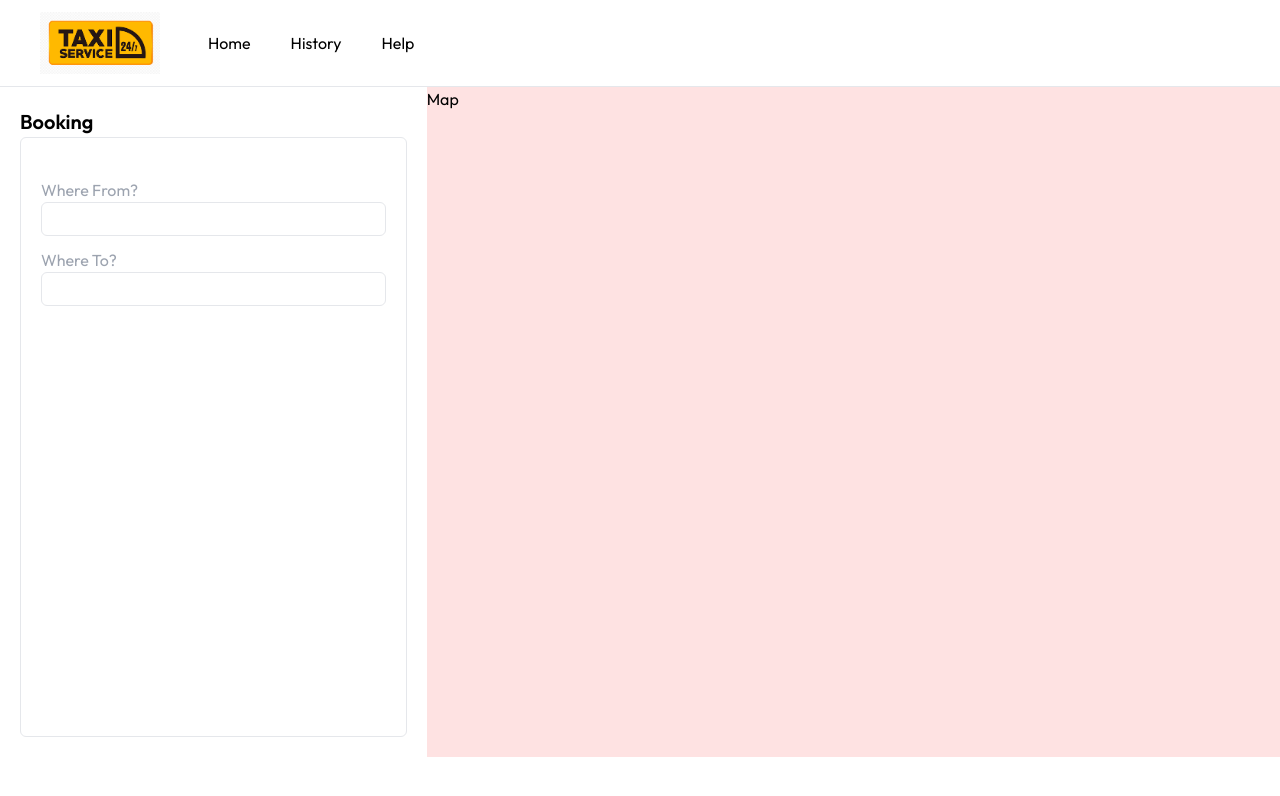
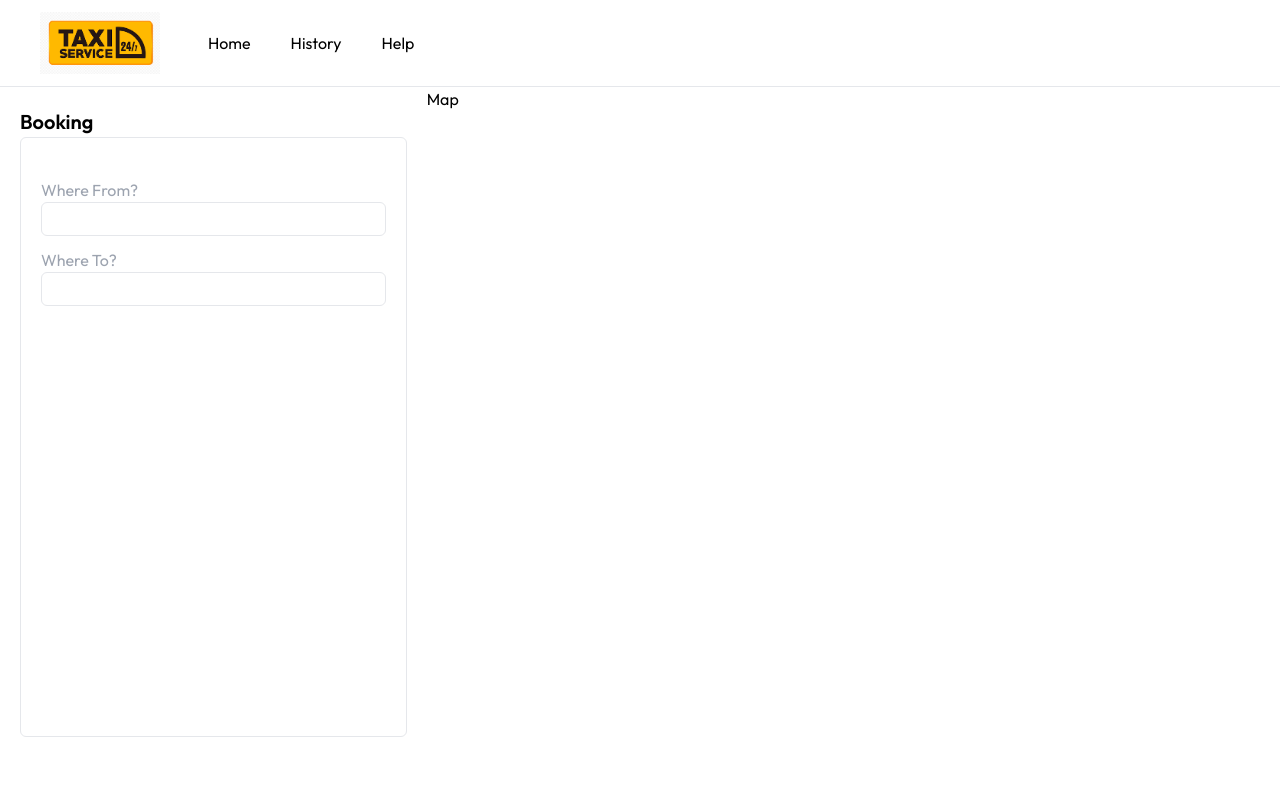
Before and after one commit to Saoa35/taxi-booking, a Next.js app: page / in a window 1280 px wide. Shown: the top 796 px of the page. Built offline with nearby package versions, Linux system fonts and the light colour scheme.

Commit message:
+ created getAddress func.

```diff
--- a/app/page.tsx
+++ b/app/page.tsx
@@ -7,7 +7,7 @@ export default function Home() {
         <div className="">
           <Booking />
         </div>
-        <div className="col-span-2 bg-red-100">Map</div>
+        <div className="col-span-2">Map</div>
       </div>
     </div>
   );
--- a/components/Booking/AutocompleteAddress.tsx
+++ b/components/Booking/AutocompleteAddress.tsx
@@ -1,4 +1,14 @@
+"use client";
+
+import { useState } from "react";
+
 export const AutocompleteAddress = () => {
+  const [source, setSource] = useState<any>();
+
+  const getAddress = async () => {
+    const res = fetch("/api/search-address?q=" + source);
+  };
+
   return (
     <div className="mt-5">
       <div>
```
